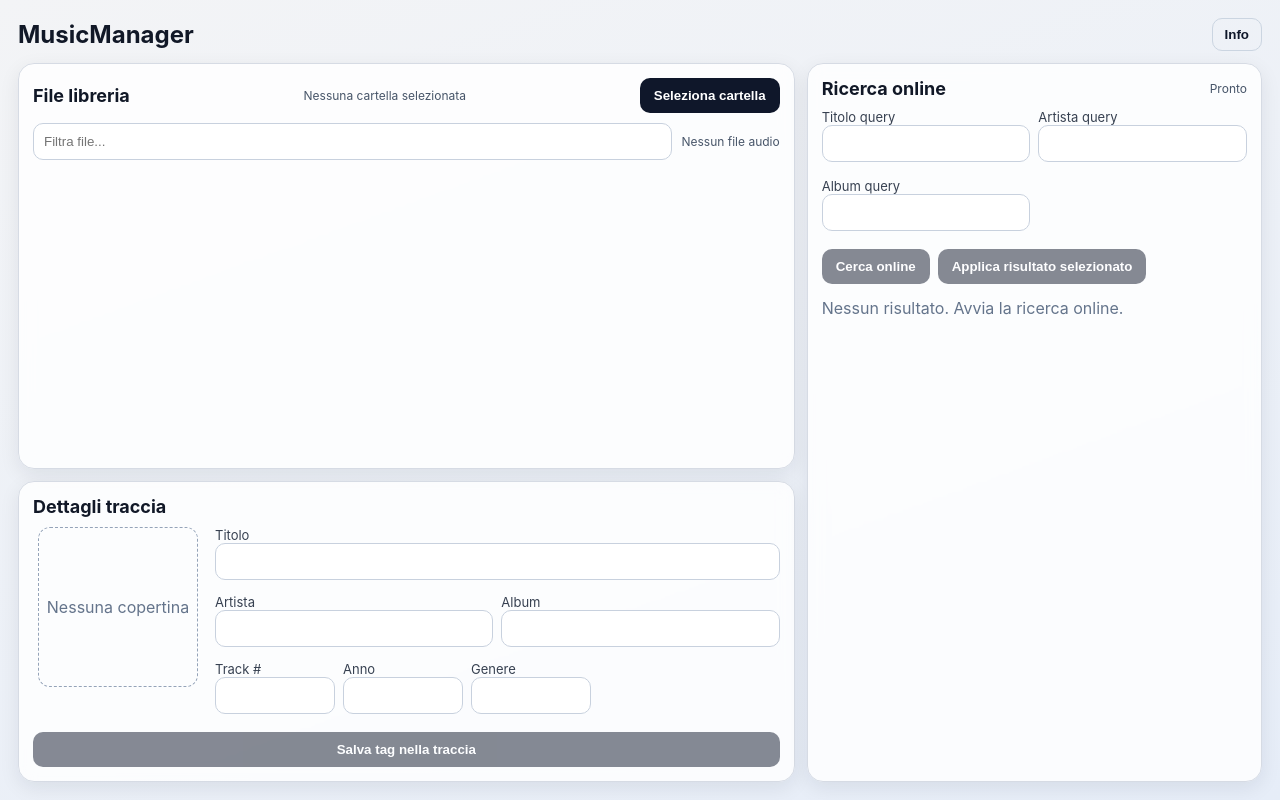
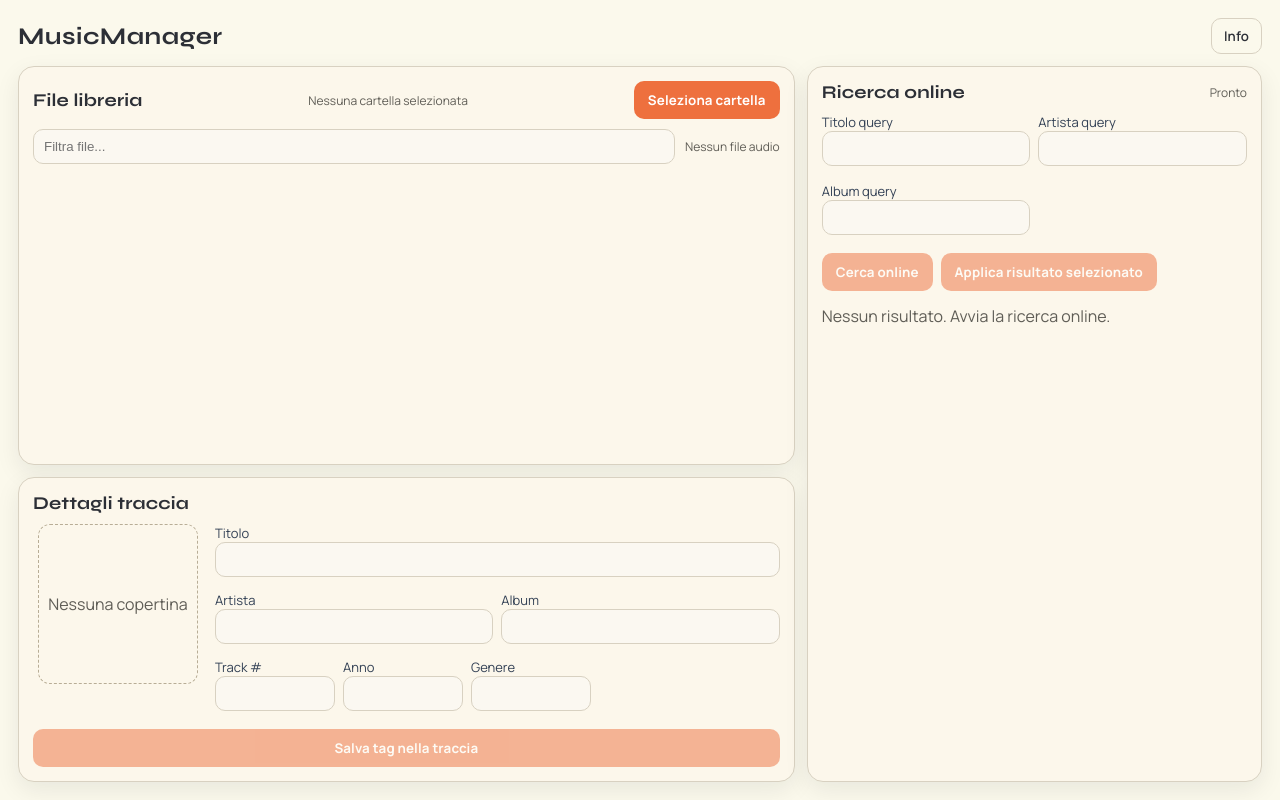
Before and after one commit to a55mage/discoballs, a React (Vite) app: page / in a window 1280 px wide. Built offline with nearby package versions, Linux system fonts and the light colour scheme.

Commit message:
update grafico

```diff
--- a/src/styles.css
+++ b/src/styles.css
@@ -1,7 +1,22 @@
+@import url("https://fonts.googleapis.com/css2?family=Manrope:wght@400;500;600;700&family=Syne:wght@500;600;700&display=swap");
+
 :root {
-  font-family: "Plus Jakarta Sans", "Inter", sans-serif;
-  color: #111827;
-  background: linear-gradient(160deg, #f3f4f6 0%, #e6edf8 100%);
+  --bg-page: #fbf9ec;
+  --bg-page-soft: #fbf9ec;
+  --bg-card: #fcf7eb;
+  --bg-card-hover: #fdfaf2;
+  --ink-primary: #2c2f36;
+  --ink-secondary: #5f5d56;
+  --border-soft: #d8d1c1;
+  --border-strong: #b8ad96;
+  --accent: #ee703e;
+  --accent-soft: #e9dfce;
+  --accent-strong: #df6535;
+  --radius: 14px;
+
+  font-family: "Manrope", sans-serif;
+  color: var(--ink-primary);
+  background: var(--bg-page);
 }
 
 * {
@@ -16,10 +31,18 @@ button {
   border: 0;
   border-radius: 10px;
   padding: 10px 14px;
-  background: #0f172a;
+  background: var(--accent);
   color: #fff;
-  font-weight: 600;
+  font-weight: 700;
+  font-family: inherit;
+  letter-spacing: 0.01em;
   cursor: pointer;
+  transition: background-color 0.15s ease, transform 0.12s ease;
+}
+
+button:hover:enabled {
+  background: var(--accent-strong);
+  transform: translateY(-1px);
 }
 
 button:disabled {
@@ -43,14 +66,23 @@ button:disabled {
 
 .top-bar h1 {
   margin: 0;
+  font-family: "Syne", sans-serif;
   font-size: 24px;
+  letter-spacing: 0.02em;
 }
 
 .ghost-button {
   background: transparent;
-  color: #0f172a;
-  border: 1px solid #cbd5e1;
+  color: #2c2f36;
+  border: 1px solid #d8d1c1;
   padding: 8px 12px;
+  font-weight: 600;
+}
+
+.ghost-button:hover:enabled {
+  background: rgba(238, 112, 62, 0.08);
+  border-color: #e5b39e;
+  color: #2c2f36;
 }
 
 .two-col {
@@ -69,12 +101,12 @@ button:disabled {
 }
 
 .card {
-  background: rgba(255, 255, 255, 0.82);
-  backdrop-filter: blur(8px);
-  border: 1px solid #d6dbe4;
+  background: var(--bg-card);
+  backdrop-filter: none;
+  border: 1px solid var(--border-soft);
   border-radius: 16px;
   padding: 14px;
-  box-shadow: 0 6px 20px rgba(17, 24, 39, 0.08);
+  box-shadow: 0 8px 24px rgba(15, 23, 32, 0.08);
   min-height: 0;
   overflow: hidden;
   display: flex;
@@ -83,7 +115,9 @@ button:disabled {
 
 .card-title {
   margin: 0;
+  font-family: "Syne", sans-serif;
   font-size: 18px;
+  letter-spacing: 0.01em;
 }
 
 .card-header {
@@ -105,10 +139,17 @@ button:disabled {
 
 .input {
   width: 100%;
-  border: 1px solid #c8d1de;
+  border: 1px solid var(--border-soft);
   border-radius: 10px;
-  padding: 10px;
+  padding: 9px 10px;
   margin-bottom: 8px;
+  background: #fbf8f1;
+  color: var(--ink-primary);
+}
+
+.input:focus {
+  outline: 2px solid rgba(15, 122, 91, 0.2);
+  border-color: var(--accent);
 }
 
 .track-list {
@@ -127,18 +168,24 @@ button:disabled {
 .track-item {
   width: 100%;
   text-align: left;
-  background: #edf2f7;
-  color: #111827;
+  background: #fdf9ef;
+  color: var(--ink-primary);
   display: grid;
   grid-template-columns: 44px 1fr;
   align-items: center;
   gap: 8px;
   padding: 8px;
+  border: 1px solid #e2e8e4;
 }
 
-.track-item.active {
-  background: #dbeafe;
-  border: 1px solid #93c5fd;
+button.track-item.active {
+  background: var(--accent-soft);
+  border: 1px solid #d0b98e;
+}
+
+button.track-item:hover:enabled {
+  background: #f5ebd9;
+  border: 1px solid #dcc7a2;
 }
 
 .track-thumb {
@@ -146,17 +193,17 @@ button:disabled {
   height: 44px;
   object-fit: cover;
   border-radius: 8px;
-  border: 1px solid #cbd5e1;
+  border: 1px solid var(--border-soft);
 }
 
 .track-thumb-placeholder {
   width: 44px;
   height: 44px;
   border-radius: 8px;
-  border: 1px dashed #94a3b8;
+  border: 1px dashed var(--border-strong);
   display: grid;
   place-items: center;
-  color: #64748b;
+  color: var(--ink-secondary);
   font-size: 16px;
 }
 
@@ -182,7 +229,7 @@ button:disabled {
 
 .form-grid label {
   font-size: 13px;
-  color: #374151;
+  color: #334155;
 }
 
 .cover-wrap {
@@ -196,17 +243,17 @@ button:disabled {
   height: 210px;
   object-fit: cover;
   border-radius: 12px;
-  border: 1px solid #d6dbe4;
+  border: 1px solid var(--border-soft);
 }
 
 .cover-placeholder {
   width: 210px;
   height: 210px;
-  border: 1px dashed #94a3b8;
+  border: 1px dashed var(--border-strong);
   border-radius: 12px;
   display: grid;
   place-items: center;
-  color: #64748b;
+  color: var(--ink-secondary);
 }
 
 .detail-layout {
@@ -234,7 +281,7 @@ button:disabled {
 
 .detail-form label {
   font-size: 13px;
-  color: #374151;
+  color: #334155;
 }
 
 .detail-row-two {
@@ -262,7 +309,7 @@ button:disabled {
 .library-path {
   display: block;
   text-align: center;
-  color: #475569;
+  color: var(--ink-secondary);
   font-size: 12px;
   white-space: nowrap;
   overflow: hidden;
@@ -283,13 +330,13 @@ button:disabled {
 
 .library-summary {
   font-size: 12px;
-  color: #475569;
+  color: var(--ink-secondary);
   white-space: nowrap;
 }
 
 .search-status {
   font-size: 12px;
-  color: #475569;
+  color: var(--ink-secondary);
   white-space: nowrap;
   overflow: hidden;
   text-overflow: ellipsis;
@@ -311,22 +358,22 @@ button:disabled {
 }
 
 .result-card {
-  border: 1px solid #d6dbe4;
+  border: 1px solid var(--border-soft);
   border-radius: 12px;
   padding: 10px;
-  background: #ffffff;
+  background: #fffdf7;
   cursor: pointer;
   transition: border-color 0.12s ease, background-color 0.12s ease;
 }
 
 .result-card:hover {
-  border-color: #93c5fd;
-  background: #f8fbff;
+  border-color: #dcc7a2;
+  background: #f7efdf;
 }
 
 .result-card.selected {
-  border-color: #2563eb;
-  background: #eff6ff;
+  border-color: #b88b4d;
+  background: var(--accent-soft);
 }
 
 .result-card h3 {
@@ -355,22 +402,22 @@ button:disabled {
   height: 96px;
   object-fit: cover;
   border-radius: 10px;
-  border: 1px solid #d6dbe4;
+  border: 1px solid var(--border-soft);
 }
 
 .result-cover-placeholder {
   width: 96px;
   height: 96px;
   border-radius: 10px;
-  border: 1px dashed #94a3b8;
+  border: 1px dashed var(--border-strong);
   display: grid;
   place-items: center;
-  color: #64748b;
+  color: var(--ink-secondary);
   font-size: 11px;
 }
 
 .muted {
-  color: #64748b;
+  color: var(--ink-secondary);
   margin: 4px 0;
 }
 
```
Also changed, not shown: 4 other files (tests, documents, lock files or other folders).
